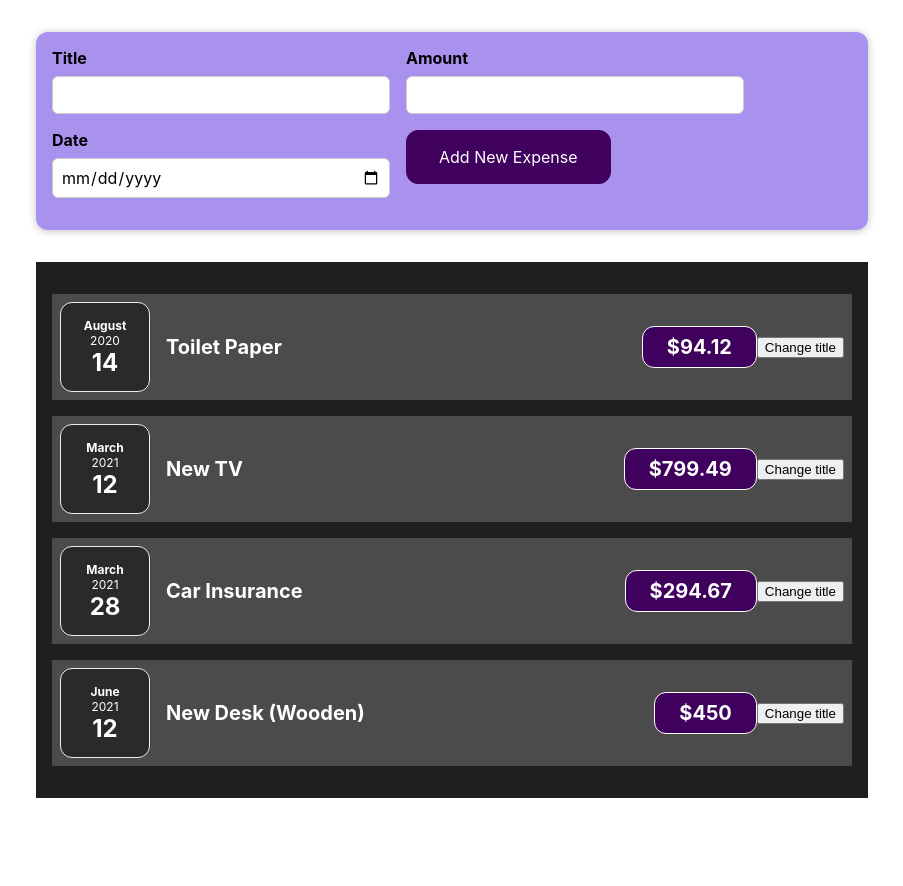
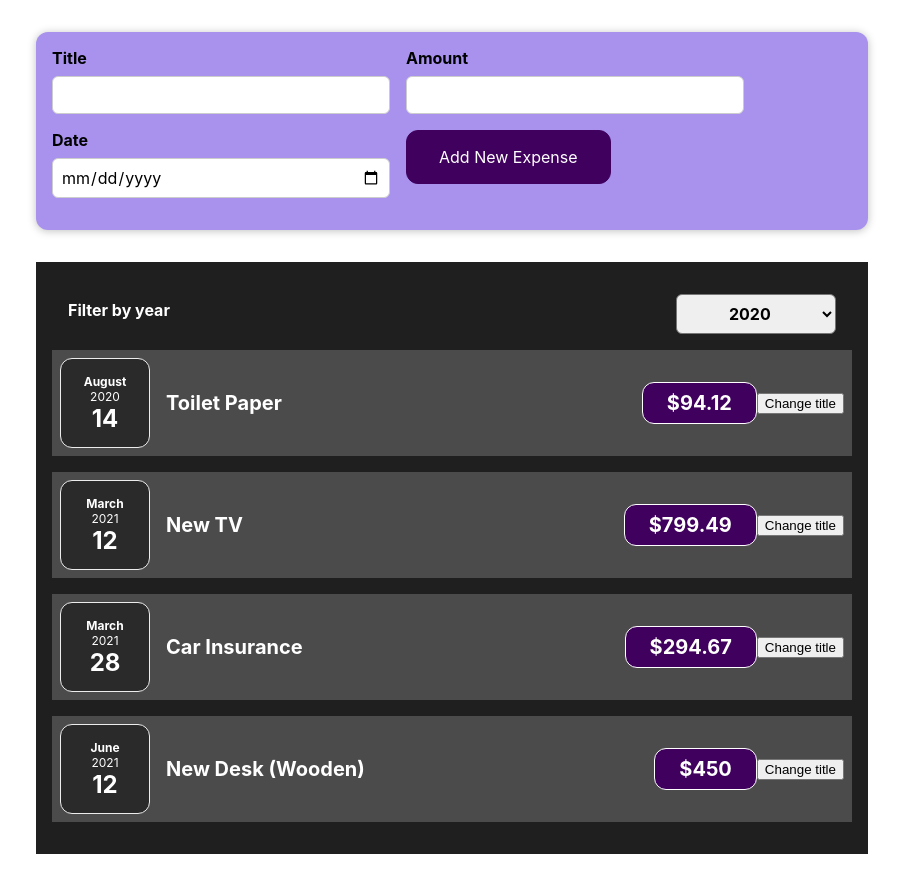
Before and after one commit to SarahH87/react-training, a React (Create React App) app: page / in a window 1280 px wide. Shown: the whole page, without its empty margins (188-1091 px from the left). Before the commit the page ends 830 px from the top, so only its background shows below. Built offline with nearby package versions, Linux system fonts and the light colour scheme; the HTML template or start-up script is replaced by a standard one.

Commit message:
example of lifting state up

```diff
--- a/src/App.js
+++ b/src/App.js
@@ -24,10 +24,15 @@
         },
     ];
 
+    const addExpenseHandler = expense => {
+        console.log('in app js');
+        console.log(expense);
+    };
+
     return (
         <div>
-            <NewExpense />
-            <ExpensesList expenses={expenses}/>
+            <NewExpense onAddExpense={addExpenseHandler} />
+            <ExpensesList expenses={expenses} />
         </div>
     );
 }
--- a/src/components/Expenses/ExpensesList.js
+++ b/src/components/Expenses/ExpensesList.js
@@ -1,16 +1,28 @@
 import ExpenseItem from "./ExpenseItem";
 import Card from "../UI/Card";
 import './Expenses.css';
+import ExpensesFilter from "../ExpensesFilter/ExpensesFilter";
+import {useState} from "react";
 
 function ExpensesList(props) {
+    const [ enteredYear, setEnteredYear ] = useState('2020');
+
+    const onChangeFilter = year => {
+        console.log('in expenses list');
+        console.log(year);
+        setEnteredYear(year);
+    };
 
     return (
+        <div>
             <Card className="expenses">
+                <ExpensesFilter selectedYear={enteredYear} onChangeFilter={onChangeFilter} />
                 <ExpenseItem expense={props.expenses[0]}></ExpenseItem>
                 <ExpenseItem expense={props.expenses[1]}></ExpenseItem>
                 <ExpenseItem expense={props.expenses[2]}></ExpenseItem>
                 <ExpenseItem expense={props.expenses[3]}></ExpenseItem>
             </Card>
+        </div>
     );
 }
 
--- /dev/null
+++ b/src/components/ExpensesFilter/ExpensesFilter.css
@@ -0,0 +1,24 @@
+.expenses-filter {
+    color: white;
+    padding: 0 1rem;
+}
+
+.expenses-filter__control {
+    display: flex;
+    width: 100%;
+    align-items: center;
+    justify-content: space-between;
+    margin: 1rem 0;
+}
+
+.expenses-filter label {
+    font-weight: bold;
+    margin-bottom: 0.5rem;
+}
+
+.expenses-filter select {
+    font: inherit;
+    padding: 0.5rem 3rem;
+    font-weight: bold;
+    border-radius: 6px;
+}
--- /dev/null
+++ b/src/components/ExpensesFilter/ExpensesFilter.js
@@ -0,0 +1,25 @@
+import React, {useState} from 'react';
+import './ExpensesFilter.css';
+
+const ExpensesFilter = (props) => {
+
+    const handleFilterChange = (e) => {
+        props.onChangeFilter(e.target.value);
+    }
+
+    return (
+        <div className='expenses-filter'>
+            <div className='expenses-filter__control'>
+                <label>Filter by year</label>
+                <select value={props.selectedYear} onChange={handleFilterChange}>
+                    <option value='2022'>2022</option>
+                    <option value='2021'>2021</option>
+                    <option value='2020'>2020</option>
+                    <option value='2019'>2019</option>
+                </select>
+            </div>
+        </div>
+    );
+};
+
+export default ExpensesFilter;
--- a/src/components/NewExpense/ExpenseForm.js
+++ b/src/components/NewExpense/ExpenseForm.js
@@ -1,7 +1,7 @@
 import React, { useState} from "react";
 import './ExpenseForm.css';
 
-const ExpenseForm = () => {
+const ExpenseForm = (props) => {
     const [ enteredTitle, setEnteredTitle] = useState('');
     const [ enteredAmount, setEnteredAmount] = useState('');
     const [ enteredDate, setEnteredDate] = useState('');
@@ -18,20 +18,36 @@
         setEnteredDate(event.target.value);
     }
 
+    const submitHandler = (event) => {
+        event.preventDefault();
+
+        const expenseData = {
+            title: enteredTitle,
+            amount: enteredAmount,
+            date: new Date(enteredDate),
+        };
+
+        props.onSaveExpenseData(expenseData);
+
+        setEnteredTitle('');
+        setEnteredAmount('');
+        setEnteredDate('');
+    };
+
     return (
-        <form action="">
+        <form onSubmit={submitHandler}>
             <div className="new-expense__controls">
                 <div className="new-expense__control">
                     <label>Title</label>
-                    <input type="text" onChange={handleTextChange} />
+                    <input type="text" value={enteredTitle} onChange={handleTextChange} />
                 </div>
                 <div className="new-expense__control">
                     <label>Amount</label>
-                    <input type="number" min="0.01" step="0.01" onChange={handleAmountChange} />
+                    <input type="number" value={enteredAmount} min="0.01" step="0.01" onChange={handleAmountChange} />
                 </div>
                 <div className="new-expense__control">
                     <label>Date</label>
-                    <input type="date" min="2019-01-01" max="2022-12-31" onChange={handleDateChange} />
+                    <input type="date" value={enteredDate} min="2019-01-01" max="2022-12-31" onChange={handleDateChange} />
                 </div>
                 <div className="new-expense__actions">
                     <button type="submit">Add New Expense</button>
--- a/src/components/NewExpense/NewExpense.js
+++ b/src/components/NewExpense/NewExpense.js
@@ -1,10 +1,19 @@
 import './NewExpense.css';
 import ExpenseForm from "./ExpenseForm";
 
-const NewExpense = () => {
+const NewExpense = (props) => {
+    const saveExpenseDataHandler = (enteredExpenseData) => {
+        const expenseData = {
+            ...enteredExpenseData,
+            id: Math.random().toString()
+        };
+        props.onAddExpense();
+        console.log(expenseData);
+    };
+
     return (
         <div className="new-expense">
-            <ExpenseForm />
+            <ExpenseForm onSaveExpenseData={saveExpenseDataHandler} />
         </div>
     )
 };
```
Lines whose indentation alone changed are shown as unchanged.
